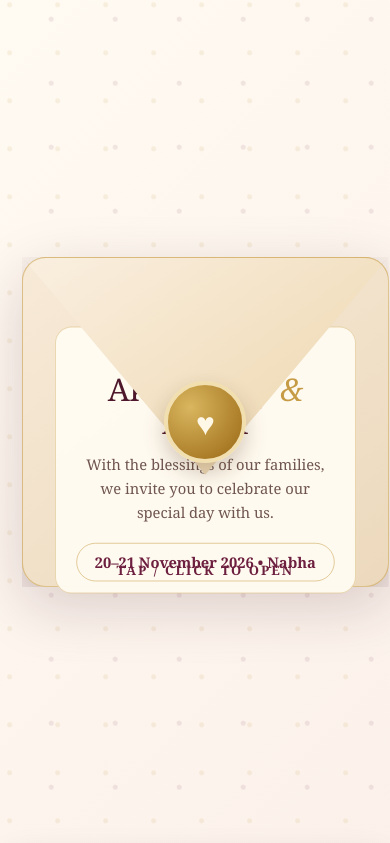
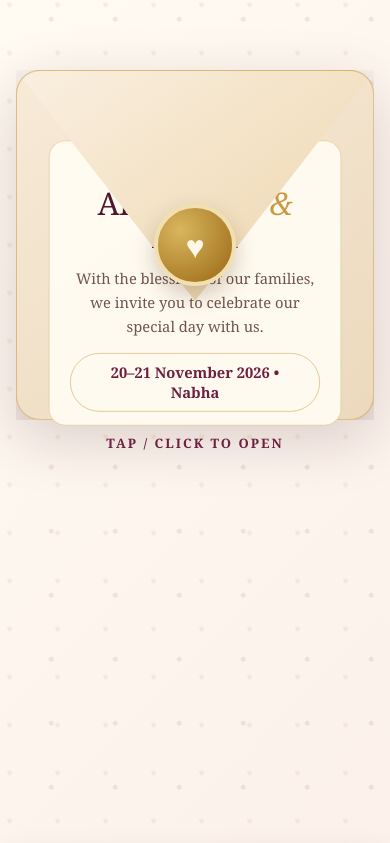
Before and after one commit to HaydeeDhiman/Wedding-Invitation, a plain HTML site: page index.html in a window 390 px wide. Shown: the top 843 px of the page. Drawn offline with Linux system fonts and the light colour scheme.

Commit message:
Fix invitation layout

```diff
--- a/index.html
+++ b/index.html
@@ -89,7 +89,7 @@ a{text-decoration:none}
   display:grid;
   place-items:center;
   text-align:center;
-  padding:28px;
+  padding:22px;
   transform:translateY(38px) scale(.92);
   transition:1s cubic-bezier(.2,.8,.2,1);
 }
@@ -103,13 +103,13 @@ a{text-decoration:none}
   border:1px solid rgba(198,155,69,.55);
   padding:9px 16px;
   border-radius:999px;
-  margin-top:20px;
+  margin-top:14px;
 }
 
 .hint{
   position:absolute;
   z-index:9;
-  bottom:8px;
+  bottom:-32px;
   left:0;
   right:0;
   text-align:center;
@@ -215,9 +215,27 @@ footer{text-align:center;color:#81655f;padding:8px 20px 38px;font-size:13px}
   to{transform:translate3d(var(--dx),105vh,0) rotate(540deg);opacity:0}
 }
 @media(max-width:720px){
-  .grid{grid-template-columns:1fr}
-  .envelope{height:330px}
-  .inner{inset:20px;padding:22px}
+  .grid{
+    grid-template-columns:1fr;
+  }
+
+  .cover{
+    min-height:100vh;
+    display:flex;
+    align-items:flex-start;
+    justify-content:center;
+    padding:70px 16px 100px;
+  }
+
+  .envelope{
+    width:min(520px,94vw);
+    height:350px;
+  }
+
+  .inner{
+    inset:20px;
+    padding:22px;
+  }
 }
 </style>
 </head>
```
